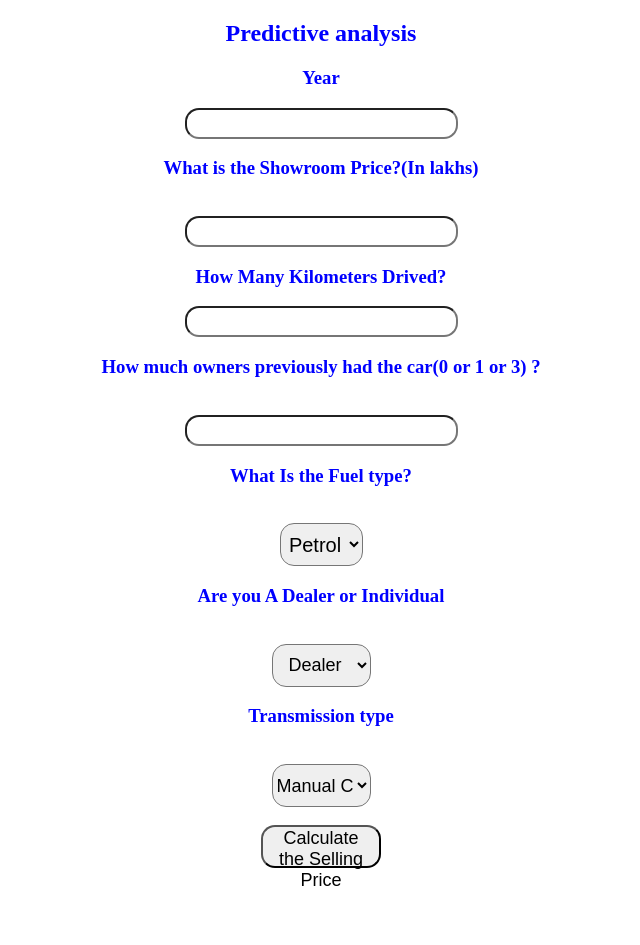
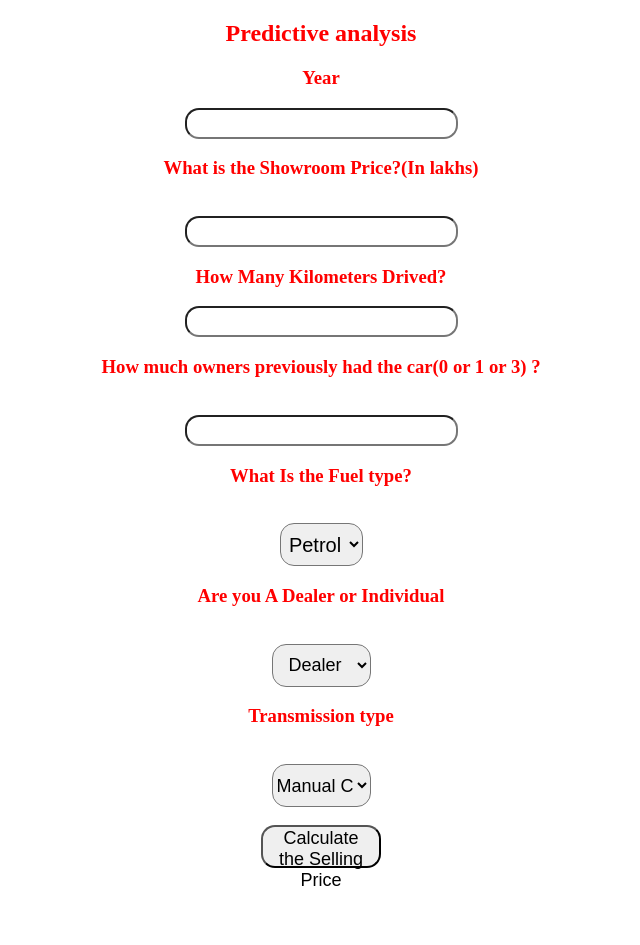
Before and after one commit to mahirvijan/carprediction, a Flask app: page / in a window 1280 px wide. Shown: the whole page, without its empty margins (319-959 px from the left). Run offline with Flask 2, Linux system fonts and the light colour scheme; parts of the project's set-up code (start-up, migrations or seed data) failed here and were passed over.

Commit message:
Update index.html

```diff
--- a/templates/index.html
+++ b/templates/index.html
@@ -9,7 +9,7 @@
 
 <body>
 
-    <div style="color:blue">
+    <div style="color:rgb(255, 0, 0)">
         <form action="{{ url_for('predict')}}" method="post">
             <h2>Predictive analysis</h2>
             <h3>Year</h3>
```
